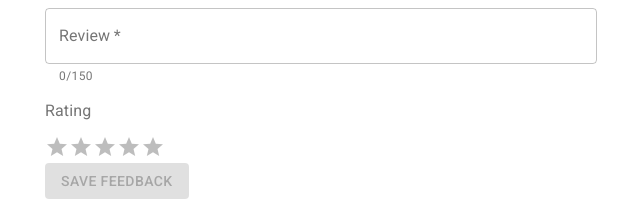
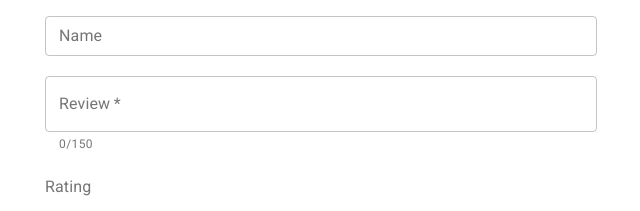
Before and after one commit to dulajra/feedback-system-frontend, a React (Create React App) app: page / in a window 1280 px wide. Shown: the top 211 px of the page, without its empty margins (319-959 px from the left). Built offline with nearby package versions, Linux system fonts and the light colour scheme; no server answers.

Commit message:
Add name and timestamp

```diff
--- /dev/null
+++ b/src/components/FeedbackForm/FeedbackBody.js
@@ -0,0 +1,95 @@
+import React from 'react'
+import {connect} from 'react-redux';
+import PropTypes from 'prop-types';
+import {TextField, FormControl} from '@material-ui/core'
+import {getNewFeedback} from "../../views/FeedbackView/selectors";
+import {FEEDBACK_COMMENT_MAX_LENGTH, validateFeedbackComment} from "./utils";
+import {setNewFeedbackComment, setNewFeedback} from "../../views/FeedbackView/actions";
+
+const feedbackCommentPlaceHolder = 'Leave your feedback here...';
+const feedbackNamePlaceHolder = 'Who you are? (Optional)';
+
+class FeedbackBody extends React.Component {
+
+    constructor(props) {
+        super(props);
+
+        this.state = {
+            feedbackCommentHelperText: `0/${FEEDBACK_COMMENT_MAX_LENGTH}`,
+        };
+    }
+
+    componentDidUpdate(prevProps, prevState, snapshot) {
+        if (prevProps.newFeedback.comment !== this.props.newFeedback.comment) {
+            this.setState({
+                feedbackCommentHelperText: `${this.props.newFeedback.comment.length}/${FEEDBACK_COMMENT_MAX_LENGTH}`,
+            })
+        }
+    }
+
+    handleFeedbackNameChange = (e) => {
+        this.props.setNewFeedback({
+            ...this.props.newFeedback,
+            name: e.target.value,
+        });
+    };
+
+    handleFeedbackCommentChange = (e) => {
+        this.props.setNewFeedback({
+            ...this.props.newFeedback,
+            comment: e.target.value,
+        });
+    };
+
+    isReviewValid = () => {
+        return this.props.newFeedback.comment.length === 0 || validateFeedbackComment(this.props.newFeedback.comment);
+    };
+
+    render() {
+        return (
+            <div>
+                <TextField
+                    fullWidth
+                    id="feedback-name"
+                    label="Name"
+                    variant="outlined"
+                    placeholder={feedbackNamePlaceHolder}
+                    value={this.props.newFeedback.name}
+                    onChange={this.handleFeedbackNameChange}
+                    margin='dense'
+                />
+                <TextField
+                    multiline
+                    fullWidth
+                    id="feedback-comment"
+                    label="Review"
+                    variant="outlined"
+                    required
+                    error={!this.isReviewValid()}
+                    helperText={this.state.feedbackCommentHelperText}
+                    placeholder={feedbackCommentPlaceHolder}
+                    value={this.props.newFeedback.comment}
+                    onChange={this.handleFeedbackCommentChange}
+                    margin='normal'
+                />
+            </div>
+        )
+    }
+}
+
+FeedbackBody.propTypes = {
+    newFeedback: PropTypes.object.isRequired,
+    setNewFeedbackComment: PropTypes.func.isRequired,
+    setNewFeedback: PropTypes.func.isRequired,
+};
+
+export default connect(
+    ({feedback}) => ({
+        newFeedback: getNewFeedback(feedback),
+    }),
+    {
+        setNewFeedbackComment,
+        setNewFeedback,
+    }
+)
+(FeedbackBody);
--- a/src/components/FeedbackForm/FeedbackComment.js
+++ /dev/null
@@ -1,71 +0,0 @@
-import React from 'react'
-import {connect} from 'react-redux';
-import PropTypes from 'prop-types';
-import {TextField} from '@material-ui/core'
-import {getNewFeedback} from "../../views/FeedbackView/selectors";
-import {FEEDBACK_COMMENT_MAX_LENGTH, validateFeedbackComment} from "./utils";
-import {setNewFeedbackComment} from "../../views/FeedbackView/actions";
-
-const placeholderText = 'Leave your allFeedback here...';
-
-class FeedbackComment extends React.Component {
-
-    constructor(props) {
-        super(props);
-
-        this.state = {
-            feedbackCommentHelperText: `0/${FEEDBACK_COMMENT_MAX_LENGTH}`,
-        };
-    }
-
-    componentDidUpdate(prevProps, prevState, snapshot) {
-        if (prevProps.newFeedbackComment !== this.props.newFeedbackComment) {
-            this.setState({
-                feedbackCommentHelperText: `${this.props.newFeedbackComment.length}/${FEEDBACK_COMMENT_MAX_LENGTH}`,
-            })
-        }
-    }
-
-    handleReviewBodyChange = (e) => {
-        this.props.setNewFeedbackComment(e.target.value);
-    };
-
-    isReviewValid = () => {
-        return this.props.newFeedbackComment.length === 0 || validateFeedbackComment(this.props.newFeedbackComment);
-    };
-
-    render() {
-        return (
-            <div>
-                <TextField
-                    multiline
-                    fullWidth
-                    id="feedback-comment"
-                    label="Review"
-                    variant="outlined"
-                    required
-                    error={!this.isReviewValid()}
-                    helperText={this.state.feedbackCommentHelperText}
-                    placeholder={placeholderText}
-                    value={this.props.newFeedbackComment}
-                    onChange={this.handleReviewBodyChange}
-                />
-            </div>
-        )
-    }
-}
-
-FeedbackComment.propTypes = {
-    newFeedbackComment: PropTypes.string.isRequired,
-    setNewFeedbackComment: PropTypes.func.isRequired,
-};
-
-export default connect(
-    ({feedback}) => ({
-        newFeedbackComment: getNewFeedback(feedback).comment || '',
-    }),
-    {
-        setNewFeedbackComment,
-    }
-)
-(FeedbackComment);
--- a/src/components/FeedbackForm/FeedbackForm.js
+++ b/src/components/FeedbackForm/FeedbackForm.js
@@ -4,7 +4,7 @@ import {connect} from 'react-redux';
 import PropTypes from "prop-types";
 
 import FeedbackRating from './FeedbackRating'
-import FeedbackComment from './FeedbackComment'
+import FeedbackBody from './FeedbackBody'
 import {validateFeedbackComment} from "./utils";
 import {getNewFeedback, getSaveFeedbackStatus} from "../../views/FeedbackView/selectors";
 import {saveNewFeedback, setSaveFeedbackStatus} from "../../views/FeedbackView/actions";
@@ -31,7 +31,7 @@ class FeedbackForm extends React.Component {
     render() {
         return (
             <form>
-                <FeedbackComment/>
+                <FeedbackBody/>
                 <FeedbackRating/>
                 <Button
                     variant="contained"
--- a/src/components/FeedbackList/Feedback.js
+++ b/src/components/FeedbackList/Feedback.js
@@ -1,6 +1,6 @@
 import React from 'react'
 import PropTypes from 'prop-types';
-import {Button, FormLabel, Grid, Paper} from '@material-ui/core'
+import {Button, FormLabel, Grid, Paper, Typography} from '@material-ui/core'
 import DeleteIcon from '@material-ui/icons/Delete';
 import {Rating} from "@material-ui/lab";
 
@@ -14,14 +14,27 @@ class Feedback extends React.Component {
         return (
             <Paper variant="outlined" elevation={2} style={{margin: '5px', padding: '5px'}}>
                 <Grid container direction="row" alignItems="center">
-                    <Grid item xs={10}>
-                        <FormLabel><p>{this.props.feedback.comment}</p></FormLabel>
+                    <Grid container direction="column" xs={10}>
+                        <Grid item xs={12} justify="space-between">
+                            <Typography inline variant="subtitle2" component="subtitle2">
+                                {this.props.feedback.name || 'Anonymous'}
+                            </Typography>
+                            <Typography inline variant="caption" component="subtitle2"> - </Typography>
+                            <Typography inline variant="caption" component="subtitle2">
+                                {new Date(this.props.feedback.created_at).toDateString()}
+                            </Typography>
+                        </Grid>
+                        <Grid item xs={12}>
                             <Rating
                                 id="feedback-rating"
                                 value={this.props.feedback.rating}
                                 precision={1}
                                 readOnly
                             />
+                        </Grid>
+                        <Grid item xs={12}>
+                            <FormLabel><p>{this.props.feedback.comment}</p></FormLabel>
+                        </Grid>
                     </Grid>
                     <Grid item xs={2}>
                         <Button onClick={this.handleDeleteFeedback}><DeleteIcon/></Button>
--- a/src/views/FeedbackView/actions.js
+++ b/src/views/FeedbackView/actions.js
@@ -3,6 +3,7 @@ import {createAction, createAsyncThunk} from '@reduxjs/toolkit'
 import {getCurrentPage, getFeedbackList, getPagination} from "./selectors";
 import {deleteFeedback, getAllFeedback, saveFeedback} from "../../services/feedback/feedback-service";
 
+export const setNewFeedback = createAction('SET_NEW_FEEDBACK');
 export const setNewFeedbackComment = createAction('SET_NEW_FEEDBACK_COMMENT');
 export const setNewFeedbackRating = createAction('SET_NEW_FEEDBACK_RATING');
 export const setSaveFeedbackStatus = createAction('SET_SAVE_FEEDBACK_STATUS');
--- a/src/views/FeedbackView/reducer.js
+++ b/src/views/FeedbackView/reducer.js
@@ -3,12 +3,18 @@ import {createReducer} from '@reduxjs/toolkit';
 import {
     fetchAllFeedback,
     saveNewFeedback,
-    setCurrentPage,
+    setCurrentPage, setNewFeedback,
     setNewFeedbackComment,
     setNewFeedbackRating,
     setPaginationMeta,
     setSaveFeedbackStatus
 } from "./actions";
+
+const defaultFeedback = {
+    rating: 0,
+    name: '',
+    comment: '',
+};
 
 const initialState = {
     feedbackList: [],
@@ -19,10 +25,7 @@ const initialState = {
         totalPages: 0,
     },
     currentPage: 1,
-    newFeedback: {
-        rating: 0,
-        comment: '',
-    },
+    newFeedback: defaultFeedback,
     saveFeedbackStatus: 'none',
     isFeedbackLoading: false,
 };
@@ -42,6 +45,9 @@ export const feedbackReducer = createReducer(initialState, {
         [setPaginationMeta.type]: (state, action) => {
             state.pagination = action.payload
         },
+        [setNewFeedback.type]: (state, action) => {
+            state.newFeedback = action.payload
+        },
         [setNewFeedbackComment.type]: (state, action) => {
             state.newFeedback.comment = action.payload
         },
@@ -49,7 +55,7 @@ export const feedbackReducer = createReducer(initialState, {
             state.newFeedback.rating = action.payload
         },
         [saveNewFeedback.fulfilled]: (state, action) => {
-            state.newFeedback = {};
+            state.newFeedback = defaultFeedback;
             state.saveFeedbackStatus = 'success';
         },
         [saveNewFeedback.rejected]: (state, action) => {
```
Lines whose indentation alone changed are shown as unchanged.
